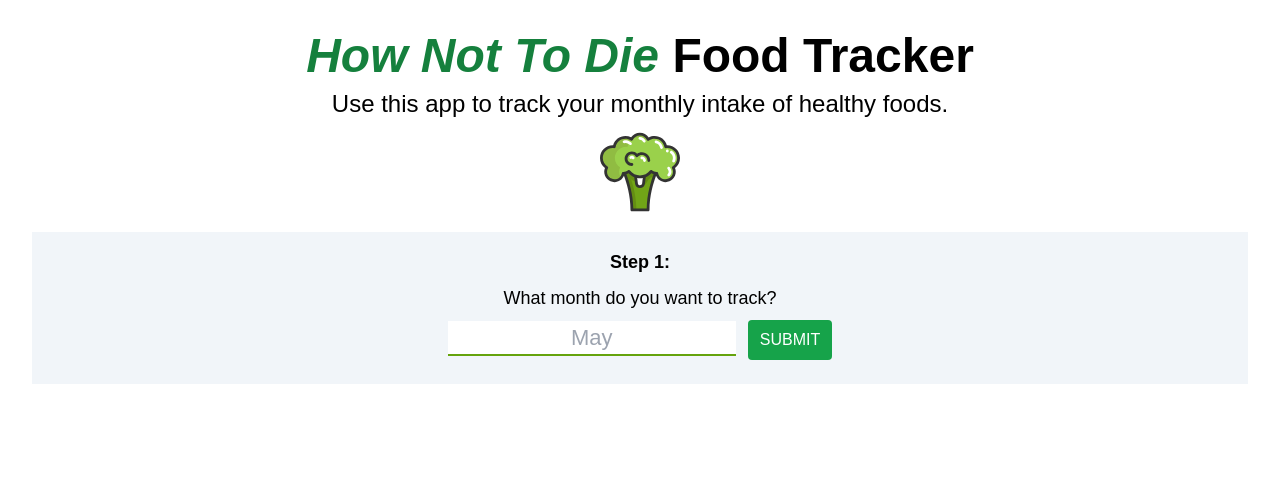
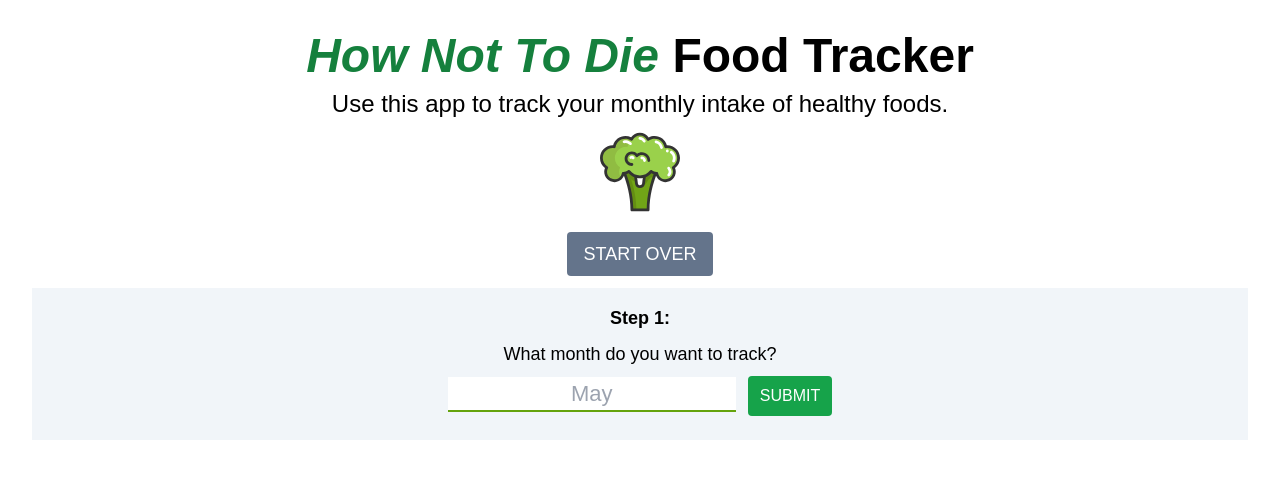
Before and after one commit to Ly900/how-not-to-die-food-tracker, a React (Vite) app: page / in a window 1280 px wide. Both pictures are taken after a click on the button "START". Shown: the top 478 px of the page. Built offline with nearby package versions, Linux system fonts and the light colour scheme; a web font is replaced by a local one.

Commit message:
Add start over button

```diff
--- a/src/App.jsx
+++ b/src/App.jsx
@@ -52,6 +52,12 @@
 
 			{step !== 'chart' && (
 				<div className="tracker__questions mb-6 text-center">
+					{step !== 'start' && (
+						<button className="mb-3 inline-block bg-slate-500 hover:bg-slate-700 text-white py-2 px-4 rounded transition-colors text-lg antialiased font-medium uppercase">
+							Start Over
+						</button>
+					)}
+
 					{step === 'start' && <StartQuestion handleClick={handleStartClick} />}
 
 					{step === 'month' && <MonthQuestion handleClick={handleMonthClick} />}
```
